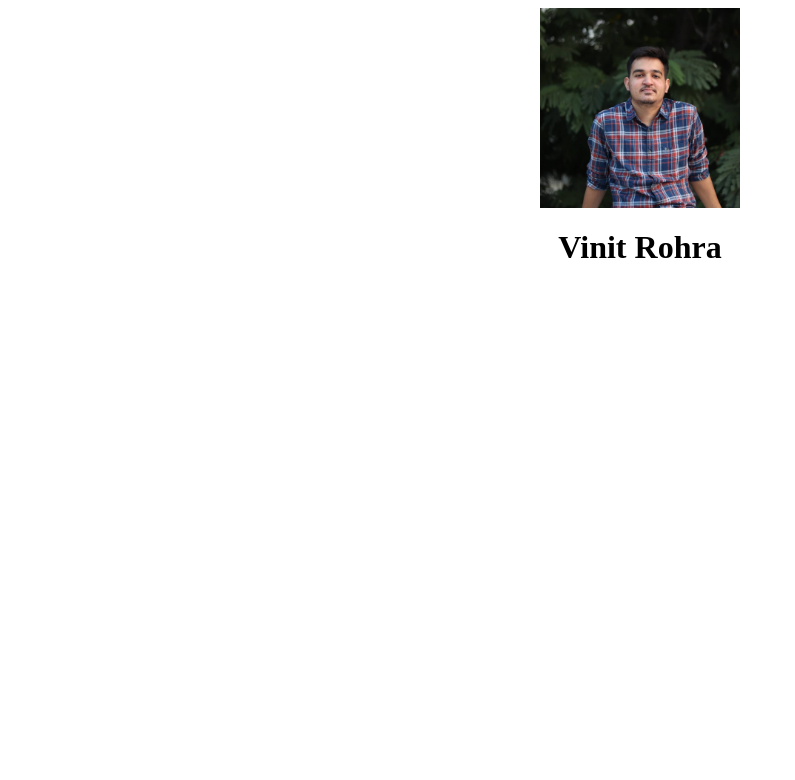
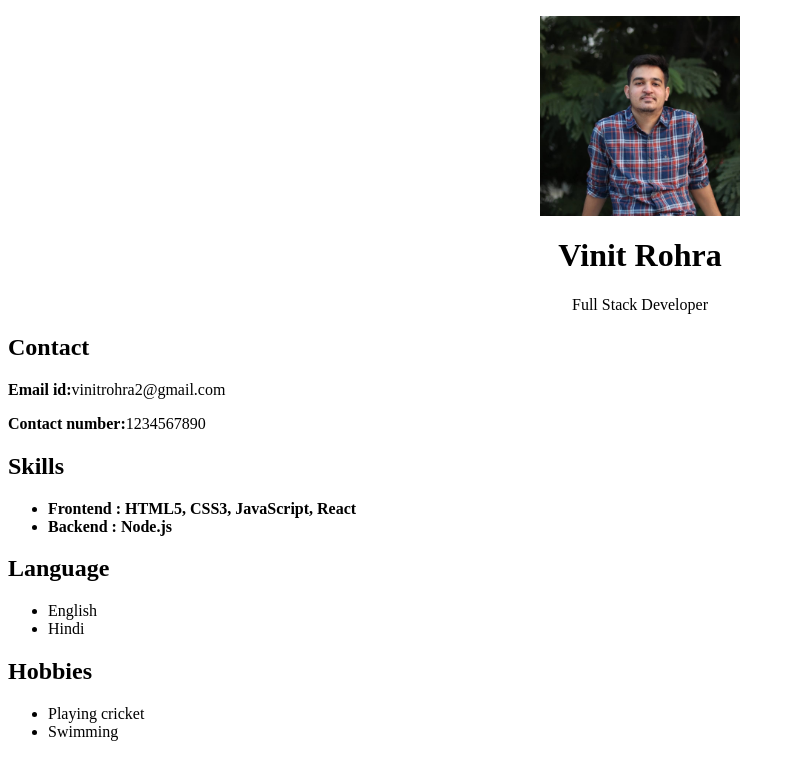
Before and after one commit to Vinitrohra16/Resume, a plain HTML site: page index.html in a window 1280 px wide. Shown: the whole page, without its empty margins (0-795 px from the left). Drawn offline with Linux system fonts and the light colour scheme; files whose address does not match are found by name.

Commit message:
Added aside

```diff
--- a/index.html
+++ b/index.html
@@ -2,7 +2,38 @@
 
 <body>
 <header>
-<center><img src= "D:\100x Engineers\Resume\WhatsApp Image 2023-09-14 at 8.42.12 PM.jpeg" alt="Resume photo" style="width:200px;height:200px;">
-                    <h1>Vinit Rohra</h1></center>
+    <center><figure><img src= "D:\100x Engineers\Resume\WhatsApp Image 2023-09-14 at 8.42.12 PM.jpeg" alt="Resume photo" style="width:200px;height:200px;"></figure>
+    <h1>Vinit Rohra</h1>
+Full Stack Developer</center>
 </header>
+<aside>
+<section>
+    <h2>Contact</h2>
+    <p><b>Email id:</b>vinitrohra2@gmail.com</p>
+    <p><b>Contact number:</b>1234567890</p>
+</section>
+<section>
+    <h2>Skills</h2>
+    <ul>
+        <li><b>Frontend : HTML5, CSS3,
+        JavaScript, React</b></li>
+        <li><b>Backend : Node.js</b></li>
+    </ul>
+</section>
+<section>
+    <h2>Language</h2>
+    <ul>
+        <li>English</li>
+        <li>Hindi</li>
+    </ul>
+</section>
+<section>
+    <h2>Hobbies</h2>
+    <ul>
+        <li>Playing cricket</li>
+        <li>Swimming</li>
+    </ul>
+</section>
+</aside>
+</body>
 </html>
```
